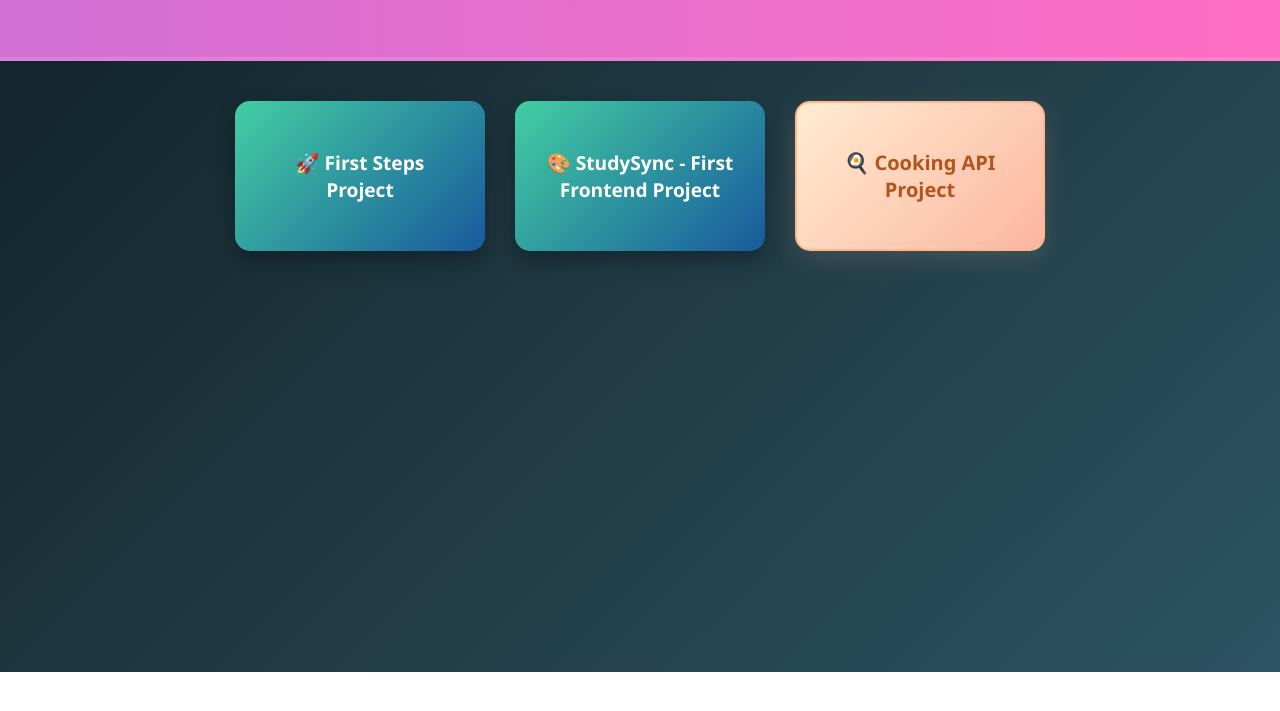
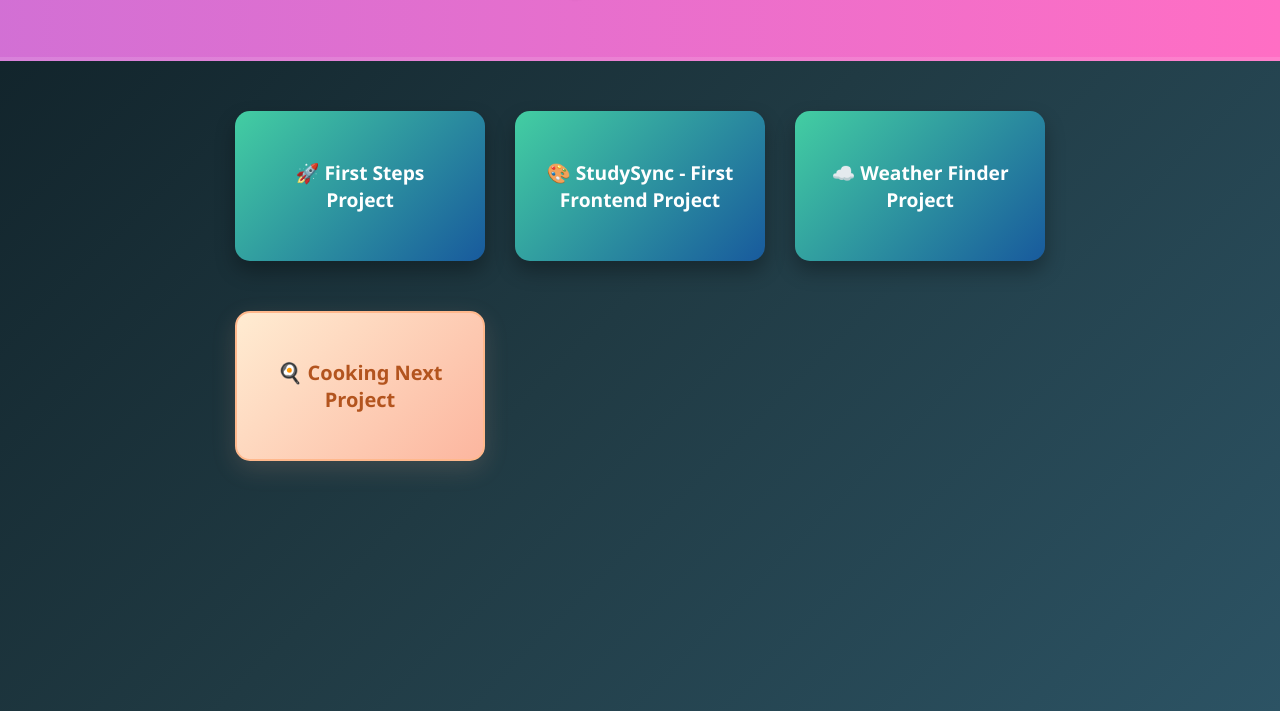
Before and after one commit to Dev-Luwak/Warmup-Projects, a plain HTML site: page index.html in a window 1280 px wide. Shown: the part 128-839 px from the top of the page. Before the commit the page ends 800 px from the top, so only its background shows below. Drawn offline with Linux system fonts and the light colour scheme.

Commit message:
Updates in Landing Page

```diff
--- a/index.html
+++ b/index.html
@@ -14,15 +14,26 @@
   </div>
 
   <div class="projects">
+    <!-- Row 1 -->
     <div class="card">
       <a href="First-Steps/index.html" target="_blank">🚀 First Steps Project</a>
     </div>
     <div class="card">
       <a href="First-Frontend-Project/index.html" target="_blank">🎨 StudySync - First Frontend Project</a>
     </div>
+    <div class="card">
+      <a href="https://weather-finder-lime.vercel.app/" target="_blank">☁️ Weather Finder Project</a>
+    </div>
+    <!-- Row 2 -->
     <div class="card cooking-card">
-      <a href="cooking.html" target="_blank">🍳 Cooking API Project</a>
+      <a href="cooking.html" target="_blank">🍳 Cooking Next Project</a>
     </div>
+    <div class="card empty-card"></div>
+    <div class="card empty-card"></div>
+    <!-- Row 3 -->
+    <div class="card empty-card"></div>
+    <div class="card empty-card"></div>
+    <div class="card empty-card"></div>
   </div>
 </body>
 </html>
--- a/style.css
+++ b/style.css
@@ -31,14 +31,6 @@
       0% { background-position: 0% 50%; }
       50% { background-position: 100% 50%; }
       100% { background-position: 0% 50%; }
-    }
-
-    .projects {
-      display: flex;
-      flex-wrap: wrap;
-      justify-content: center;
-      padding: 40px 20px;
-      gap: 30px;
     }
 
     .card {
@@ -97,3 +89,23 @@
 .cooking-card:hover a {
   color: #fff;
 }
+
+.projects {
+  margin: 0 auto;
+  width: 50%;
+  display: grid;
+  grid-template-columns: repeat(3, 1fr);
+  grid-template-rows: repeat(3, 170px);
+  gap: 30px;
+  justify-items: center;
+  align-items: center;
+  justify-content: center;
+  padding: 40px 20px;
+}
+
+.empty-card {
+  background: transparent;
+  box-shadow: none;
+  border: none;
+  pointer-events: none;
+}
```
